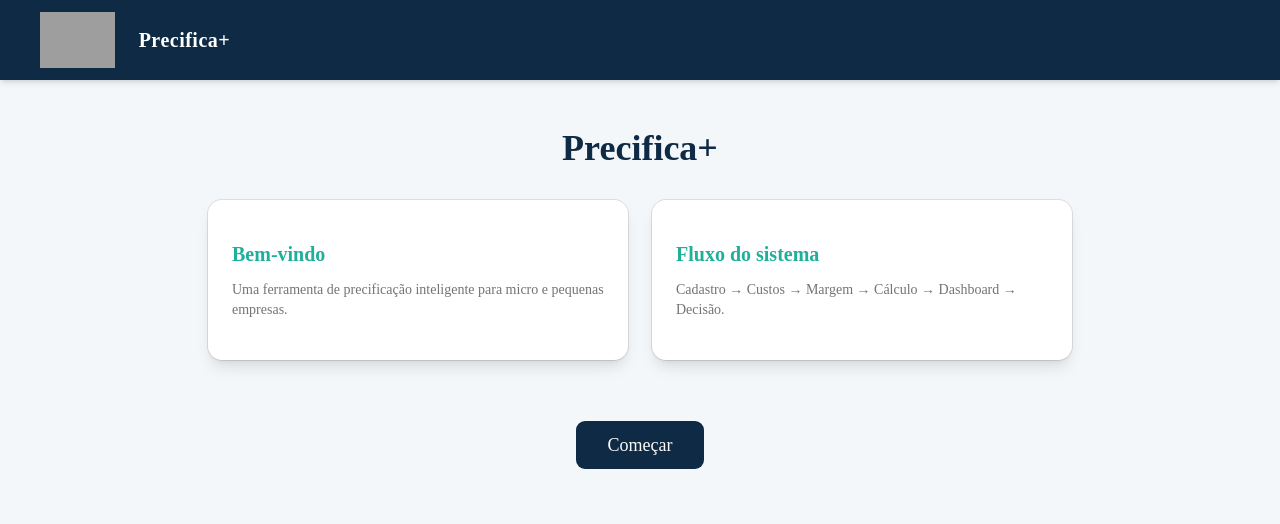
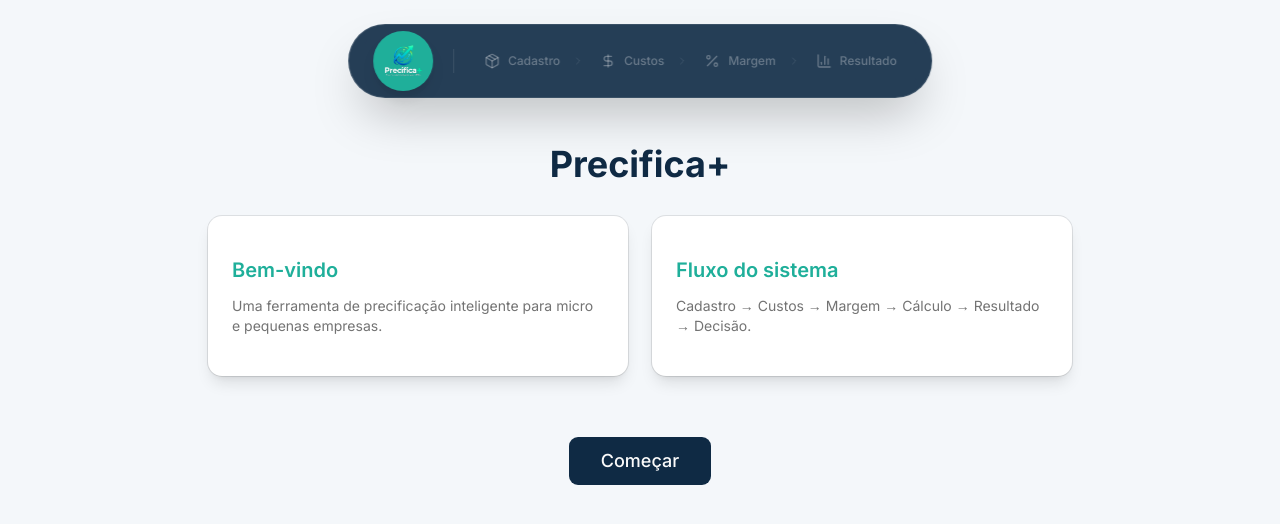
Before and after one commit to cauadomingos72/precifica_plus, a Next.js app: page / in a window 1280 px wide. Shown: the top 524 px of the page. Built offline with nearby package versions, Linux system fonts and the light colour scheme; grey boxes are pictures that could not be loaded.

Commit message:
modificado header para modelo flutuante com fluxo em destaque

```diff
--- a/app/globals.css
+++ b/app/globals.css
@@ -1,3 +1,4 @@
+@import url("https://fonts.googleapis.com/css2?family=Inter:ital,opsz,wght@0,14..32,100..900;1,14..32,100..900&display=swap");
 @import "tailwindcss";
 @import "tw-animate-css";
 @import "shadcn/tailwind.css";
@@ -6,7 +7,7 @@
 
 @theme inline {
   --font-heading: var(--font-sans);
-  --font-sans: var(--font-sans);
+  --font-sans: "Inter", sans-serif;
   --color-sidebar-ring: var(--sidebar-ring);
   --color-sidebar-border: var(--sidebar-border);
   --color-sidebar-accent-foreground: var(--sidebar-accent-foreground);
@@ -54,13 +55,13 @@
   --card-foreground: oklch(0.145 0 0);
   --popover: oklch(1 0 0);
   --popover-foreground: oklch(0.145 0 0);
-  --primary: #0F2A44;
+  --primary: #0f2a44;
   --primary-foreground: oklch(0.985 0 0);
-  --secondary: #1FAF9A;
+  --secondary: #1faf9a;
   --secondary-foreground: oklch(0.985 0 0);
   --muted: oklch(0.97 0 0);
   --muted-foreground: oklch(0.556 0 0);
-  --accent: #F59E0B;
+  --accent: #f59e0b;
   --accent-foreground: oklch(0.985 0 0);
   --destructive: oklch(0.577 0.245 27.325);
   --border: oklch(0.922 0 0);
--- a/app/layout.tsx
+++ b/app/layout.tsx
@@ -1,17 +1,17 @@
-import "./globals.css"
-import Navbar from "@/components/Navbar"
+import "./globals.css";
+import Navbar from "@/components/Navbar";
 
 export default function RootLayout({
   children,
 }: {
-  children: React.ReactNode
+  children: React.ReactNode;
 }) {
   return (
-    <html lang="pt-br">
+    <html suppressHydrationWarning={true} lang="pt-br">
       <body className="antialiased min-h-screen bg-background">
-        <Navbar/>
+        <Navbar />
         {children}
       </body>
     </html>
-  )
+  );
 }
--- a/app/page.tsx
+++ b/app/page.tsx
@@ -5,27 +5,36 @@
 export default function Home() {
   return (
     <main className="container mx-auto py-12 px-4 max-w-4xl">
-      <h1 className="text-4xl font-bold text-primary mb-8 text-center">Precifica+</h1>
+      <h1 className="text-4xl font-bold text-primary mb-8 text-center">
+        Precifica+
+      </h1>
 
       <div className="grid gap-6 md:grid-cols-2">
         <Card>
-          <h2 className="text-xl font-semibold mb-3 text-secondary">Bem-vindo</h2>
+          <h2 className="text-xl font-semibold mb-3 text-secondary">
+            Bem-vindo
+          </h2>
           <p className="text-muted-foreground">
-            Uma ferramenta de precificação inteligente para micro e pequenas empresas.
+            Uma ferramenta de precificação inteligente para micro e pequenas
+            empresas.
           </p>
         </Card>
 
         <Card>
-          <h2 className="text-xl font-semibold mb-3 text-secondary">Fluxo do sistema</h2>
+          <h2 className="text-xl font-semibold mb-3 text-secondary">
+            Fluxo do sistema
+          </h2>
           <p className="text-muted-foreground">
-            Cadastro → Custos → Margem → Cálculo → Dashboard → Decisão.
+            Cadastro → Custos → Margem → Cálculo → Resultado → Decisão.
           </p>
         </Card>
       </div>
 
       <div className="mt-10 text-center">
         <Link href="/produtos">
-          <Button size="lg" className="px-8 py-6 text-lg">Começar</Button>
+          <Button size="lg" className="px-8 py-6 text-lg">
+            Começar
+          </Button>
         </Link>
       </div>
     </main>
--- a/components/Navbar.tsx
+++ b/components/Navbar.tsx
@@ -1,12 +1,114 @@
-import Link from "next/link"
+"use client";
+
+import Link from "next/link";
+import { usePathname } from "next/navigation";
+import {
+  Package,
+  DollarSign,
+  Percent,
+  BarChart3,
+  ChevronRight,
+} from "lucide-react";
+import { cn } from "@/lib/utils";
+
+const steps = [
+  { id: "cadastro", label: "Cadastro", path: "/produtos", icon: Package },
+  {
+    id: "custos",
+    label: "Custos",
+    path: "/custos-diretos",
+    icon: DollarSign,
+    altPaths: ["/custos-indiretos"],
+  },
+  { id: "margem", label: "Margem", path: "/margem", icon: Percent },
+  { id: "resultado", label: "Resultado", path: "/resultado", icon: BarChart3 },
+];
 
 export default function Navbar() {
+  const pathname = usePathname();
+
+  const currentStepIndex = steps.findIndex(
+    (step) =>
+      pathname === step.path ||
+      (step.altPaths && step.altPaths.includes(pathname)),
+  );
+
+  const isHome = pathname === "/";
+
   return (
-    <nav className="bg-primary h-20 flex items-center px-10 shadow-md">
-      <Link href="/" className="flex items-center gap-3">
-        <img src="/logo.png" alt="Logo do sistema" className="h-14 w-auto object-contain mr-3" />
-        <span className="text-white text-xl font-semibold tracking-wide">Precifica+</span>
-      </Link>
-    </nav>
-  )
+    <>
+      <div className="h-20 sm:h-24 w-full print:hidden" aria-hidden="true" />
+
+      <div className="fixed top-4 sm:top-6 left-1/2 -translate-x-1/2 z-50 w-full max-w-fit px-4 print:hidden">
+        <nav className="bg-primary/90 backdrop-blur-md border border-white/10 shadow-2xl rounded-full py-1.5 px-3 sm:px-6 flex items-center gap-2 sm:gap-4 transition-all duration-300">
+          <Link
+            href="/"
+            className={cn(
+              "flex items-center gap-2 p-1.5 rounded-full transition-colors",
+              isHome
+                ? "bg-secondary text-white shadow-lg"
+                : "text-white/60 hover:text-white hover:bg-white/5",
+            )}
+            title="Página Inicial"
+          >
+            <img
+              src="/logo_dark.png"
+              alt="Logo"
+              className="h-12 object-contain"
+            />
+          </Link>
+
+          <div className="w-px h-6 bg-white/10 mx-1 hidden sm:block" />
+
+          <div className="flex items-center gap-0.5 sm:gap-1">
+            {steps.map((step, index) => {
+              const isActive =
+                pathname === step.path ||
+                (step.altPaths && step.altPaths.includes(pathname));
+              const isPast = currentStepIndex > index;
+
+              const isAccessible = isActive || isPast;
+
+              return (
+                <div key={step.id} className="flex items-center">
+                  <Link
+                    href={isAccessible ? step.path : "#"}
+                    className={cn(
+                      "flex items-center gap-2 px-2.5 py-1.5 rounded-full transition-all text-[10px] sm:text-xs font-medium whitespace-nowrap",
+                      isActive
+                        ? "bg-secondary text-white shadow-lg shadow-secondary/20 scale-105"
+                        : isPast
+                          ? "text-white/80 hover:text-white hover:bg-white/10"
+                          : "text-white/30 cursor-not-allowed pointer-events-none",
+                    )}
+                    aria-current={isActive ? "step" : undefined}
+                  >
+                    <step.icon
+                      className={cn(
+                        "size-3.5 sm:size-4",
+                        isActive ? "animate-pulse" : "",
+                      )}
+                    />
+                    <span
+                      className={cn(
+                        "hidden",
+                        isActive ? "inline" : "md:inline",
+                        isHome ? "hidden" : "",
+                      )}
+                    >
+                      {step.label}
+                    </span>
+                  </Link>
+
+                  {index < steps.length - 1 && (
+                    <ChevronRight className="size-3 text-white/10 mx-0.5" />
+                  )}
+                </div>
+              );
+            })}
+          </div>
+        </nav>
+      </div>
+    </>
+  );
 }
```
Also changed, not shown: public/logo_dark.png (added).
